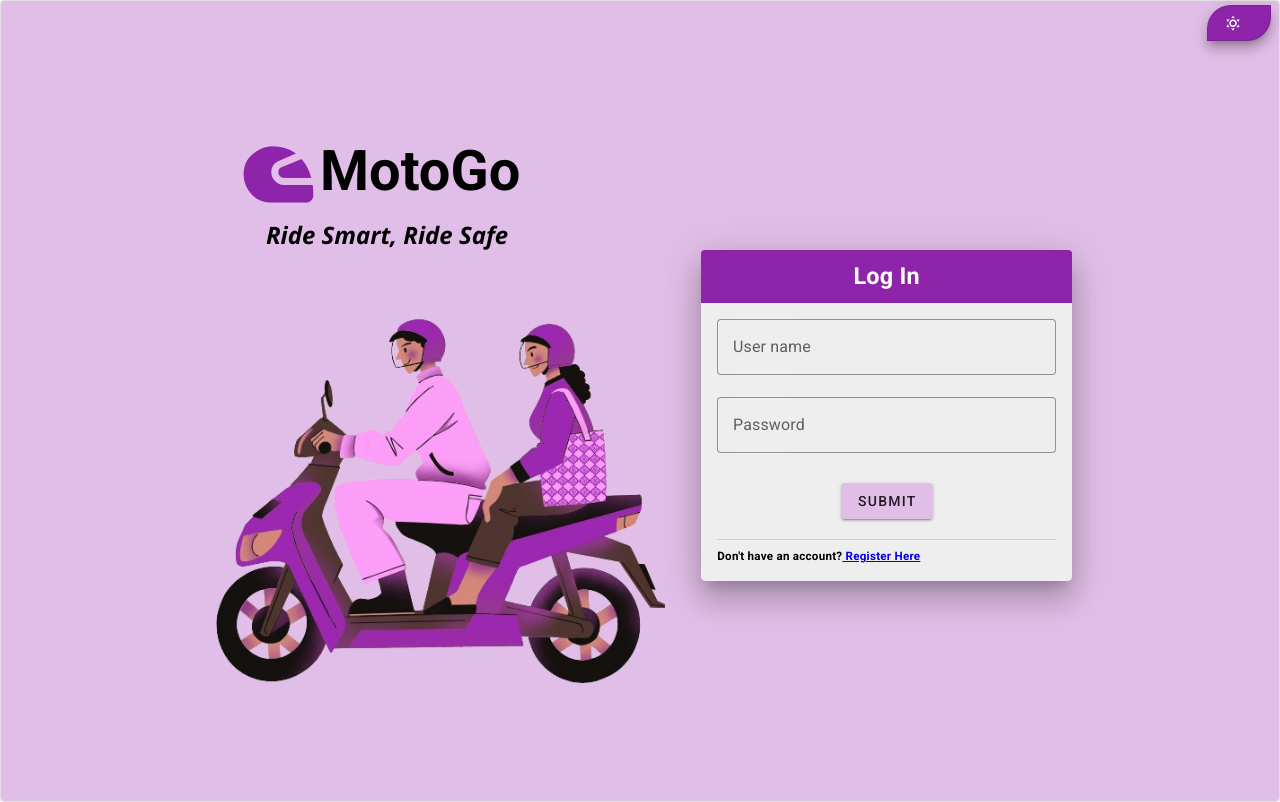
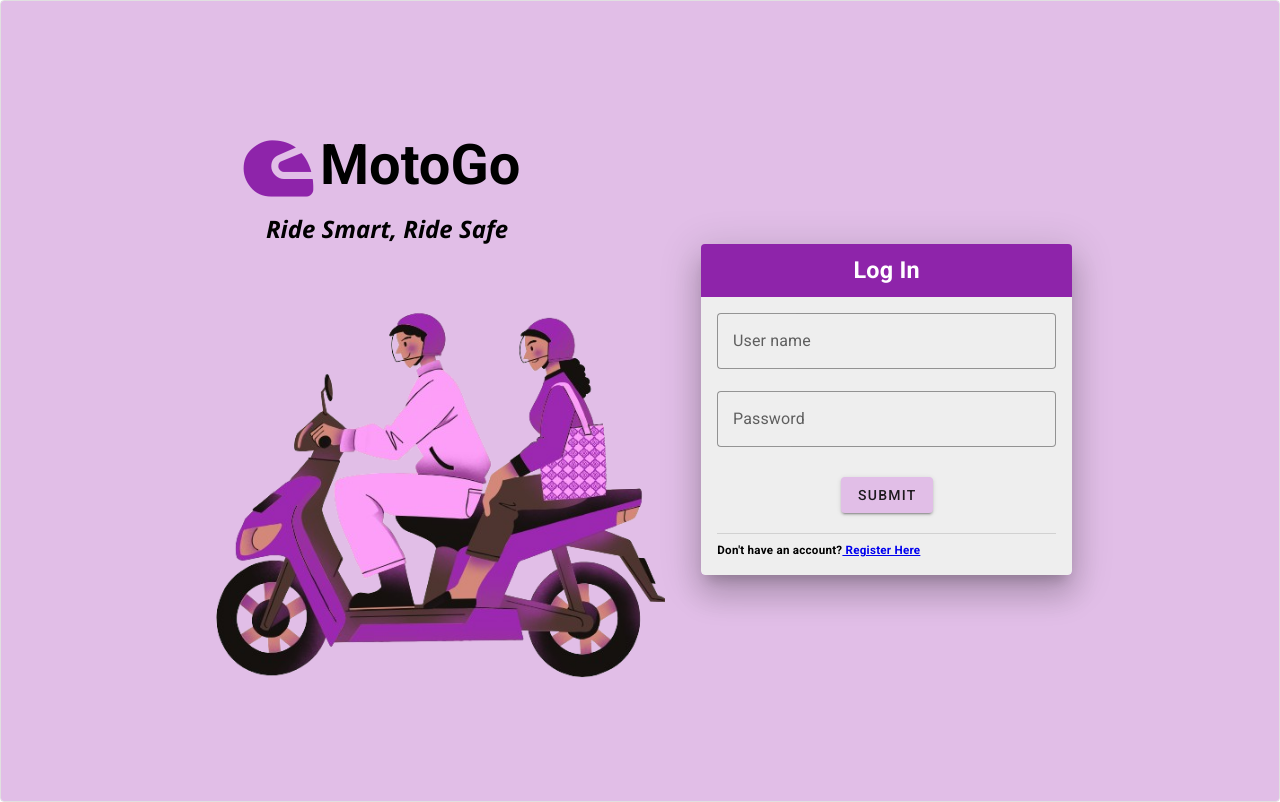
Before and after one commit to jeremydanielestrada/MotoGo, a Vue app: page / in a window 1280 px wide. Built offline with nearby package versions, Linux system fonts and the light colour scheme.

Commit message:
fixed: removing theme

```diff
--- a/src/components/layout/AppLayout.vue
+++ b/src/components/layout/AppLayout.vue
@@ -12,15 +12,8 @@ function onClick() {
   <v-responsive class="border rounded">
     <v-app :theme="theme" class="bg-purple-lighten-4">
       <!-- Top Row for Theme Toggle Button -->
-      <v-row class="pe-5 pt-4" justify="end">
-        <v-btn
-          :prepend-icon="theme === 'light' ? 'mdi-weather-sunny' : 'mdi-weather-night'"
-          elevation="9"
-          @click="onClick"
-          width="40px"
-          color="purple-darken-1"
-          class="border rounded-shaped"
-        ></v-btn>
+      <v-row class="pe-5 pt-4" justify="start">
+        <v-col> </v-col>
       </v-row>
 
       <!-- Main Content -->
```
